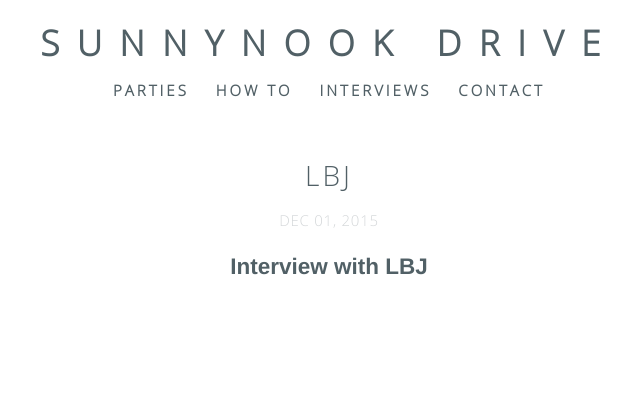
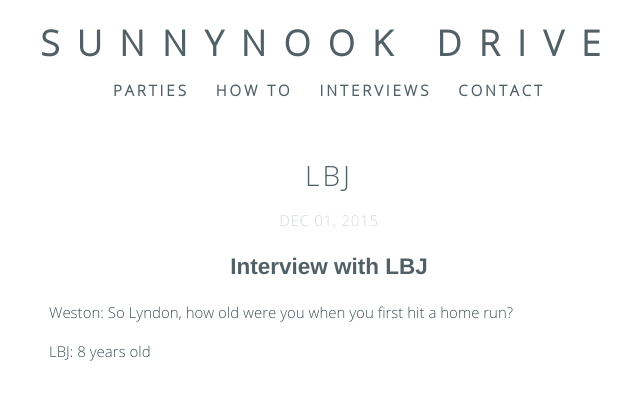
Before and after one commit to penelopeplutt/sunnynookdrive.github.io, a Jekyll site: the page built from _posts/2015-11-30-your-filename.md, in a window 1280 px wide. Shown: the top 400 px of the page, without its empty margins (311-951 px from the left). Built offline with Jekyll 4.4.1, drawn with Linux system fonts in a browser that asks for light colours; Markdown is read by kramdown in place of the engine named in the settings.

Commit message:
Updated 2015-11-30-your-filename.md

```diff
--- a/_posts/2015-11-30-your-filename.md
+++ b/_posts/2015-11-30-your-filename.md
@@ -8,4 +8,9 @@ splash: ""
 title: LBJ
 ---
 
+
 ## Interview with LBJ
+
+Weston: So Lyndon, how old were you when you first hit a home run?
+
+LBJ: 8 years old
```
